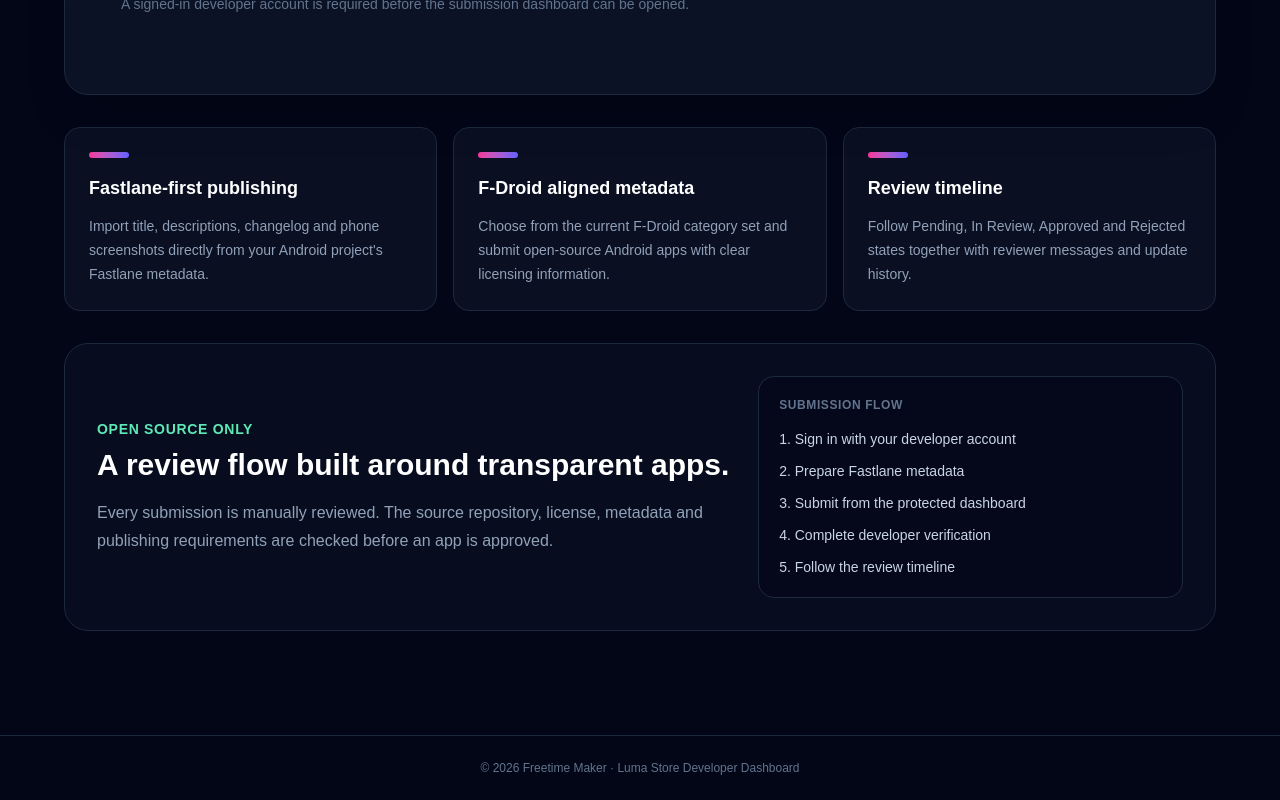
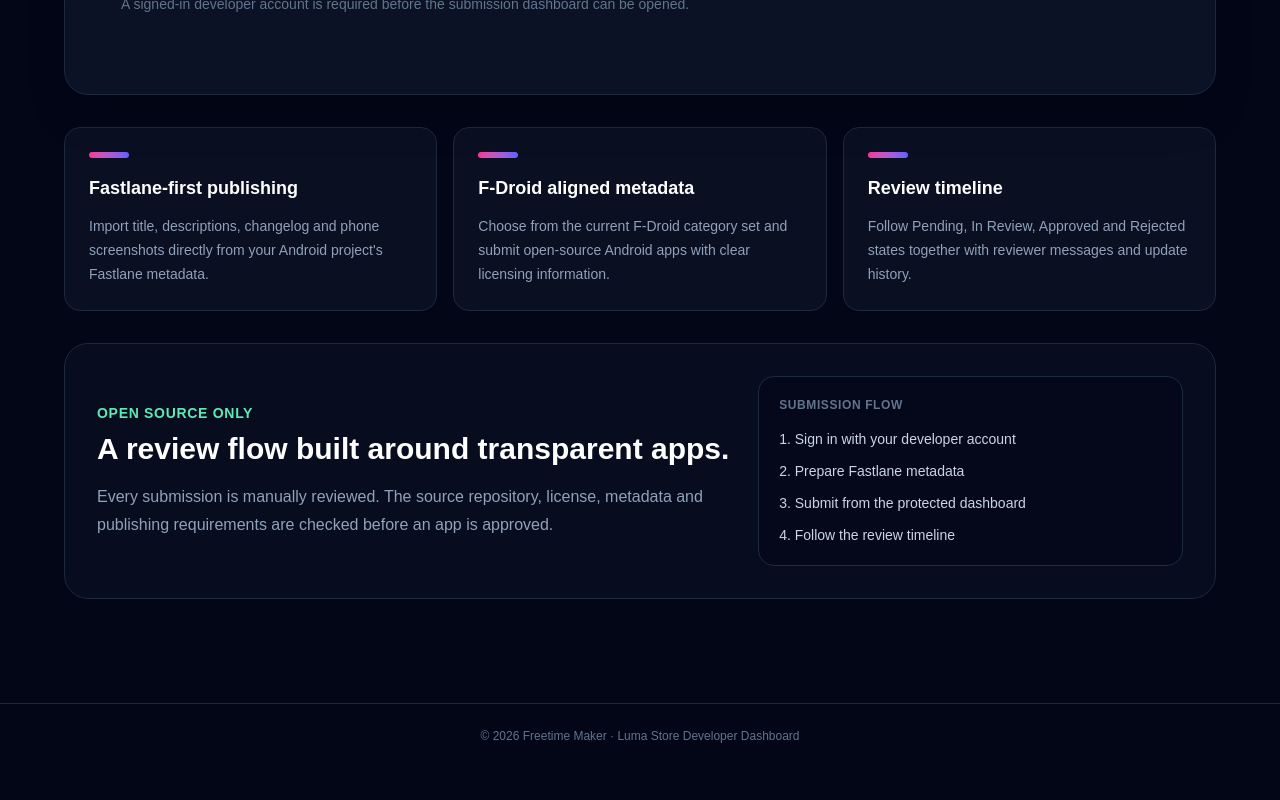
Before and after one commit to FreetimeMaker/Luma-Store-Dev-Dashboard, a Next.js app: page / in a window 1280 px wide. Shown: the part 581-1381 px from the top of the page. After the commit the page ends 1349 px from the top, so only its background shows below. Built offline with nearby package versions, Linux system fonts and the light colour scheme; no server answers.

Commit message:
Remove developer verification from submission flow

```diff
--- a/app/page.tsx
+++ b/app/page.tsx
@@ -66,8 +66,7 @@ export default function HomePage() {
             <li>1. Sign in with your developer account</li>
             <li>2. Prepare Fastlane metadata</li>
             <li>3. Submit from the protected dashboard</li>
-            <li>4. Complete developer verification</li>
-            <li>5. Follow the review timeline</li>
+            <li>4. Follow the review timeline</li>
           </ol>
         </div>
       </section>
```
